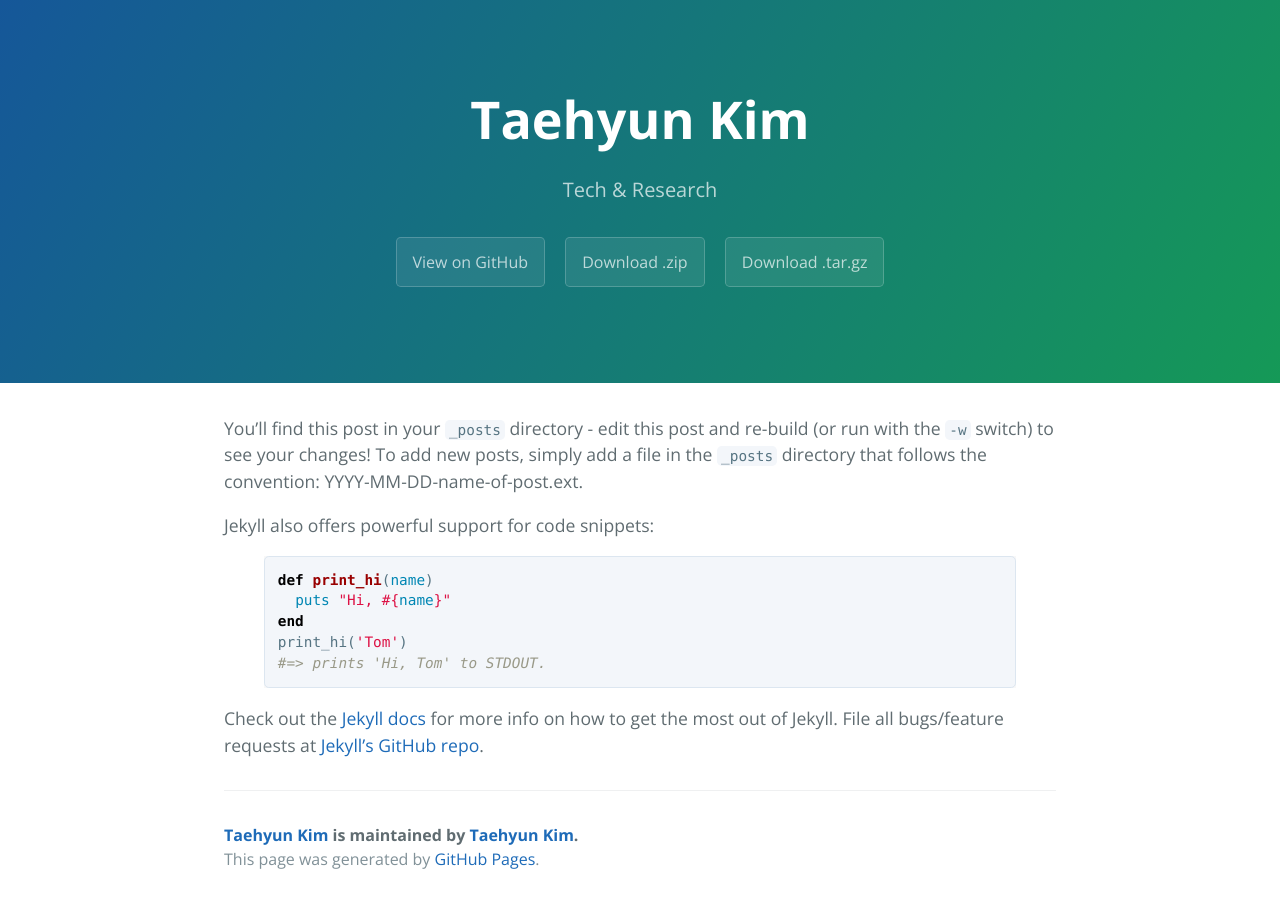
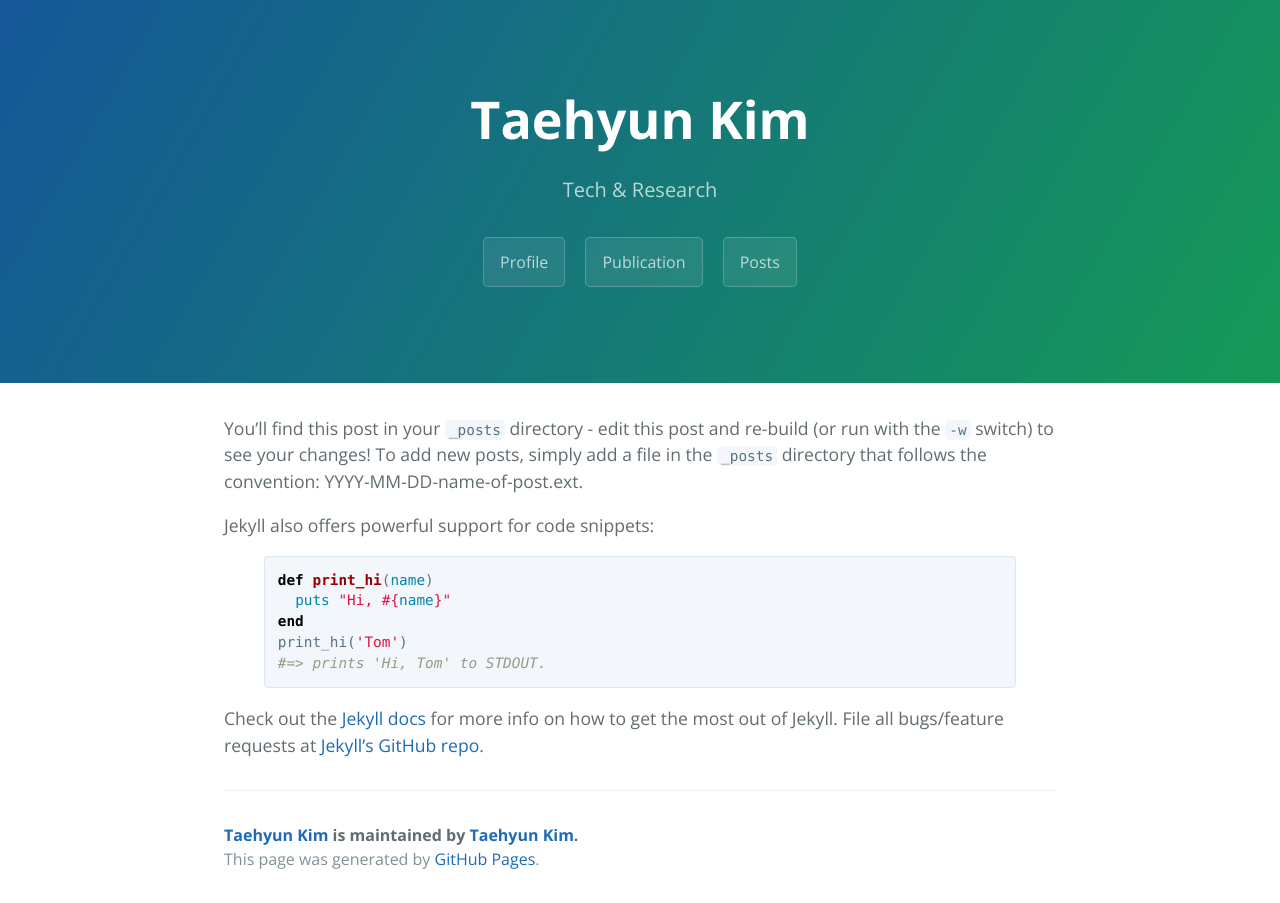
Before and after one commit to taehyunkim1527/taehyunkim1527, a Jekyll site: the page built from _posts/2016-02-12-sample-content.markdown, in a window 1280 px wide. Built offline with Jekyll 4.4.1, drawn with Linux system fonts in a browser that asks for light colours.

Commit message:
Update page-header.html

```diff
--- a/_includes/page-header.html
+++ b/_includes/page-header.html
@@ -1,7 +1,7 @@
 <section class="page-header">
   <h1 class="project-name">{{ site.title }}</h1>
   <h2 class="project-tagline">{{ site.tagline }}</h2>
-  <a href="#" class="btn">View on GitHub</a>
-  <a href="#" class="btn">Download .zip</a>
-  <a href="#" class="btn">Download .tar.gz</a>
+  <a href="#" class="btn">Profile</a>
+  <a href="#" class="btn">Publication</a>
+  <a href="#" class="btn">Posts</a>
 </section>
```
